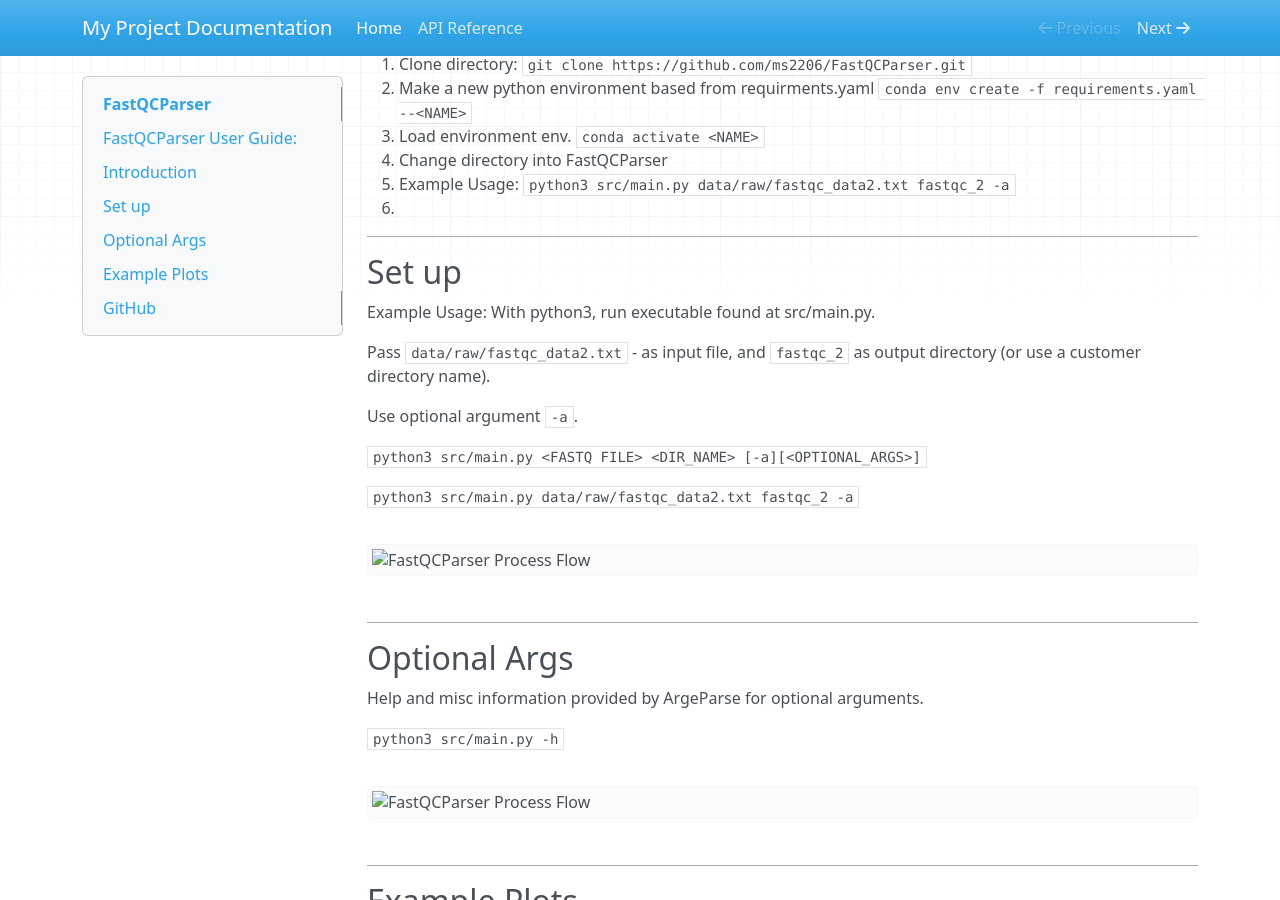
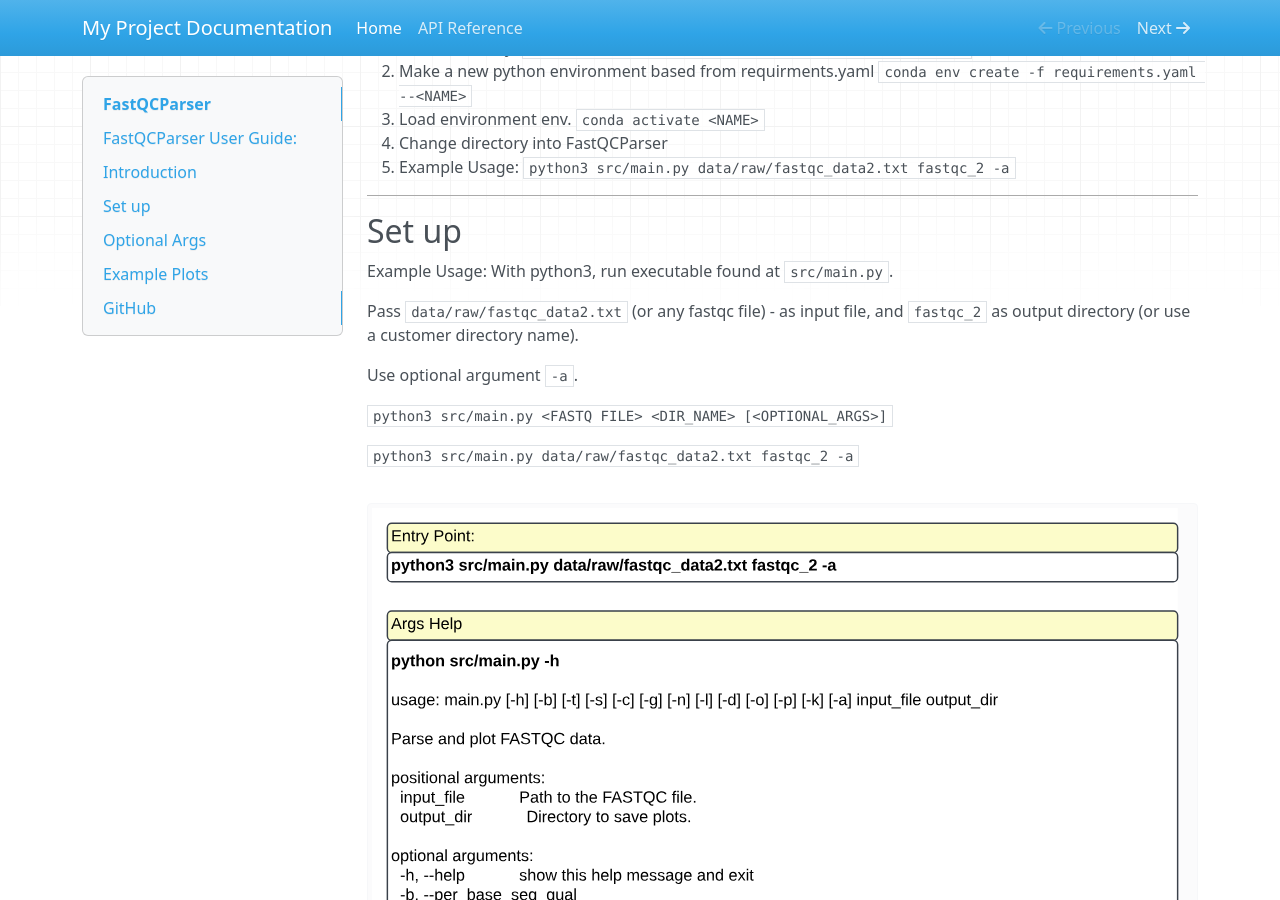
Before and after one commit to ms2206/FastQCParser, an MkDocs documentation site: the page built from docs/index.md, in a window 1280 px wide and 900 px high, scrolled down 314 px. Built offline with MkDocs 1.6.1, drawn with Linux system fonts in a browser that asks for light colours; nearby versions of some CDN libraries.

Commit message:
misc changes to index to fix refs, typo in parser docstring

```diff
--- a/docs/index.md
+++ b/docs/index.md
@@ -6,31 +6,29 @@
 It is recommended to open this via browser: <https://ms2206.github.io/FastQCParser/>
 ***
 
-***
 ## Introduction
 A Python program to parse FastQCtext files, and generate reports and plots.
 
 1. Clone directory: `git clone https://github.com/ms2206/FastQCParser.git`
 2. Make a new python environment based from requirments.yaml `conda env create -f requirements.yaml --<NAME>`
 3. Load environment <NAME> env. `conda activate <NAME>`
-3. Change directory into FastQCParser
-4. Example Usage: `python3 src/main.py data/raw/fastqc_data2.txt fastqc_2 -a`
-5.
+4. Change directory into FastQCParser
+5. Example Usage: `python3 src/main.py data/raw/fastqc_data2.txt fastqc_2 -a`
 ***
 ## Set up
 Example Usage:
-With python3, run executable found at src/main.py.
+With python3, run executable found at `src/main.py`.
 
-Pass `data/raw/fastqc_data2.txt` - as input file, and `fastqc_2` as
+Pass `data/raw/fastqc_data2.txt` (or any fastqc file) - as input file, and `fastqc_2` as
 output directory (or use a customer directory name).
 
 Use optional argument `-a`.
 
-`python3 src/main.py <FASTQ FILE> <DIR_NAME> [-a][<OPTIONAL_ARGS>]`
+`python3 src/main.py <FASTQ FILE> <DIR_NAME> [<OPTIONAL_ARGS>]`
 
 `python3 src/main.py data/raw/fastqc_data2.txt fastqc_2 -a`
 
-<img src="docs/process_flow/FastQCParser - Set up.svg" alt="FastQCParser Process Flow" width="20000px">
+<img src="process_flow/FastQCParser - Set up.svg" alt="FastQCParser Process Flow" width="20000px">
 
 ***
 ## Optional Args
@@ -38,45 +36,45 @@
 
 `python3 src/main.py -h`
 
-<img src="docs/process_flow/FastQCParser - PF.svg" alt="FastQCParser Process Flow" width="20000px">
+<img src="process_flow/FastQCParser - PF.svg" alt="FastQCParser Process Flow" width="20000px">
 
 ***
 ## Example Plots
 ### Adapter Content
 Plot's adapter content by position.
-<img src="docs/example_img/adap_cont_plot.png" alt="adap_cont_plot" width="1000px">
+<img src="example_img/adap_cont_plot.png" alt="adap_cont_plot" width="1000px">
 
 ### Kmer Content
 Plot's kmer content by position.
-<img src="docs/example_img/kmer_cont_plot.png" alt="kmer_cont_plot" width="1000px">
+<img src="example_img/kmer_cont_plot.png" alt="kmer_cont_plot" width="1000px">
 
 ### Overrepresented sequences
 Plot's Per base N content.
-<img src="docs/example_img/per_base_N_cont_plot.png" alt="per_base_N_cont_plot" width="1000px">
+<img src="example_img/per_base_N_cont_plot.png" alt="per_base_N_cont_plot" width="1000px">
 
 ### Per base sequence content
 Plot's Per base sequence content.
-<img src="docs/example_img/per_base_seq_content_plot.png" alt="per_base_seq_content_plot" width="1000px">
+<img src="example_img/per_base_seq_content_plot.png" alt="per_base_seq_content_plot" width="1000px">
 
 ### Per sequence quality scores
 Plot's Per sequence quality scores.
-<img src="docs/example_img/per_base_seq_qual_plot.png" alt="per_base_seq_qual_plot" width="1000px">
+<img src="example_img/per_base_seq_qual_plot.png" alt="per_base_seq_qual_plot" width="1000px">
 
 ### Per sequence GC content
 Plot's Per sequence GC content.
-<img src="docs/example_img/per_seq_GC_cont_plot.png" alt="per_seq_GC_cont_plot" width="1000px">
+<img src="example_img/per_seq_GC_cont_plot.png" alt="per_seq_GC_cont_plot" width="1000px">
 
 ### Per sequence quality scores
 Plot's Per sequence quality scores.
-<img src="docs/example_img/per_seq_qual_scores_plot.png" alt="per_seq_qual_scores_plot" width="1000px">
+<img src="example_img/per_seq_qual_scores_plot.png" alt="per_seq_qual_scores_plot" width="1000px">
 
 ### Per tile sequence quality
 Plot's Per tile sequence quality.
-<img src="docs/example_img/per_tile_seq_qual_plot.png" alt="per_tile_seq_qual_plot" width="1000px">
+<img src="example_img/per_tile_seq_qual_plot.png" alt="per_tile_seq_qual_plot" width="1000px">
 
 ### Sequence Duplication Levels
 Plot Sequence Duplication Levels.
-<img src="docs/example_img/seq_dup_plot.png" alt="seq_dup_plot" width="1000px">
+<img src="example_img/seq_dup_plot.png" alt="seq_dup_plot" width="1000px">
 ***
 ## GitHub
 <https://github.com/ms2206/FastQCParser.git>
```
Also changed, not shown: 1 other file.
